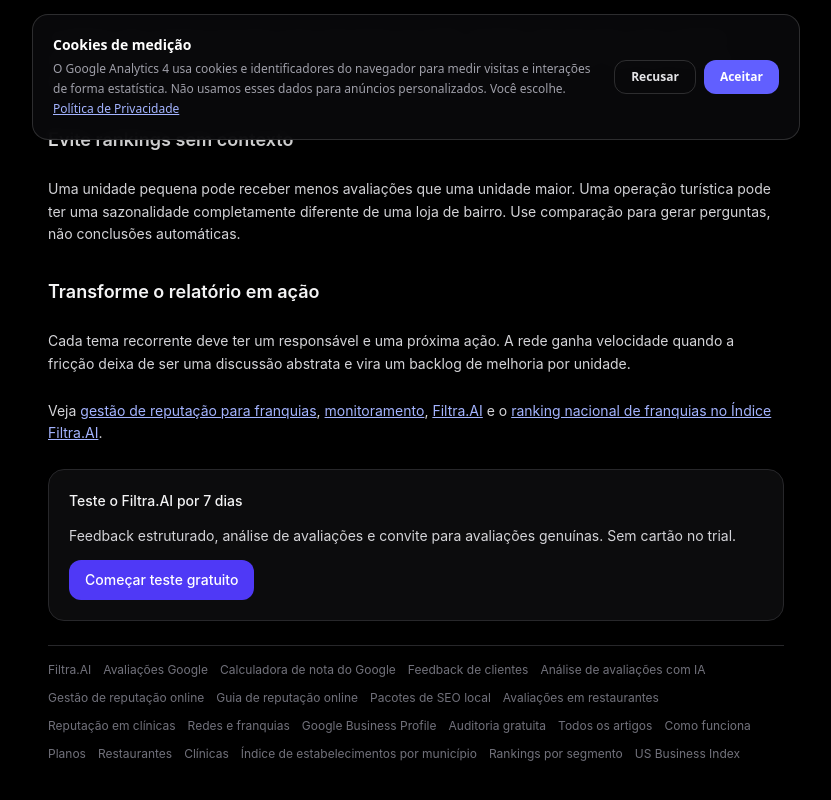
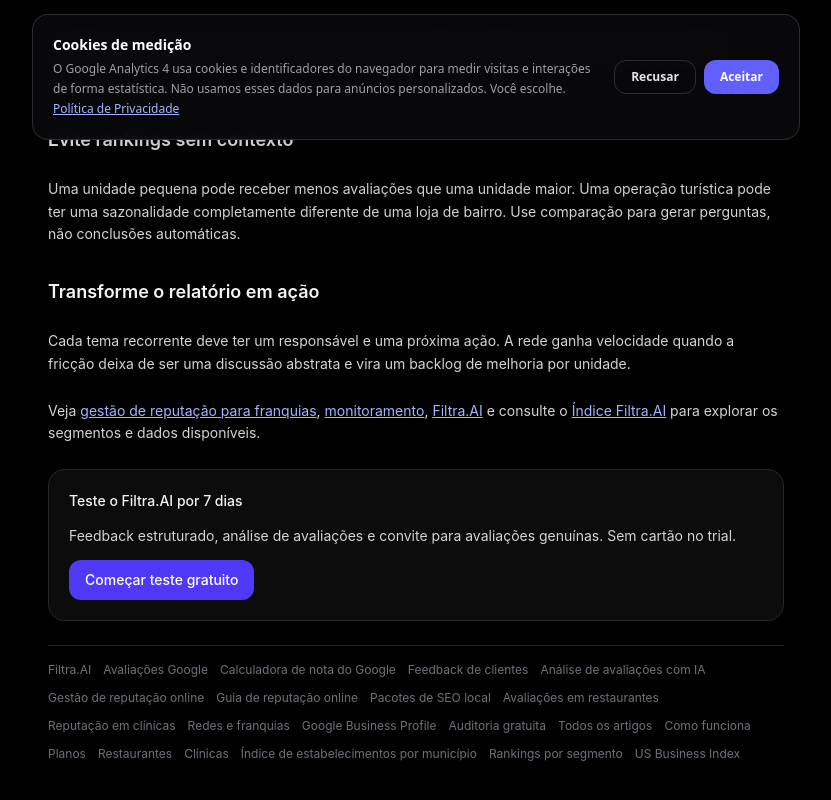
Before and after one commit to LU9DI/saas-reputacao-ia, a Next.js app in the folder frontend/: page /blog/reputacao-franquias-multilocal in a window 1280 px wide. Shown: the part 648-1448 px from the top of the page, without its empty margins (224-1055 px from the left). Built offline with nearby package versions, Linux system fonts and the light colour scheme; no server answers.

Commit message:
fix(seo): apontar artigo de franquias para o Índice geral

```diff
--- a/frontend/src/app/blog/reputacao-franquias-multilocal/page.tsx
+++ b/frontend/src/app/blog/reputacao-franquias-multilocal/page.tsx
@@ -50,7 +50,7 @@ export default function Page() {
           Cada tema recorrente deve ter um responsável e uma próxima ação. A rede ganha velocidade quando a fricção deixa de ser uma discussão abstrata e vira um backlog de melhoria por unidade.
         </p>
         <p>
-          Veja <Link href="/franquias" className="text-indigo-300 underline">gestão de reputação para franquias</Link>, <Link href="/monitoramento-reputacao-online" className="text-indigo-300 underline">monitoramento</Link>, <Link href="/filtra-ai" className="text-indigo-300 underline">Filtra.AI</Link> e o <Link href="/indice/rankings/ativos/franquias" className="text-indigo-300 underline">ranking nacional de franquias no Índice Filtra.AI</Link>.
+          Veja <Link href="/franquias" className="text-indigo-300 underline">gestão de reputação para franquias</Link>, <Link href="/monitoramento-reputacao-online" className="text-indigo-300 underline">monitoramento</Link>, <Link href="/filtra-ai" className="text-indigo-300 underline">Filtra.AI</Link> e consulte o <Link href="/indice" className="text-indigo-300 underline">Índice Filtra.AI</Link> para explorar os segmentos e dados disponíveis.
         </p>
       </BlogArticle>
     </>
```
